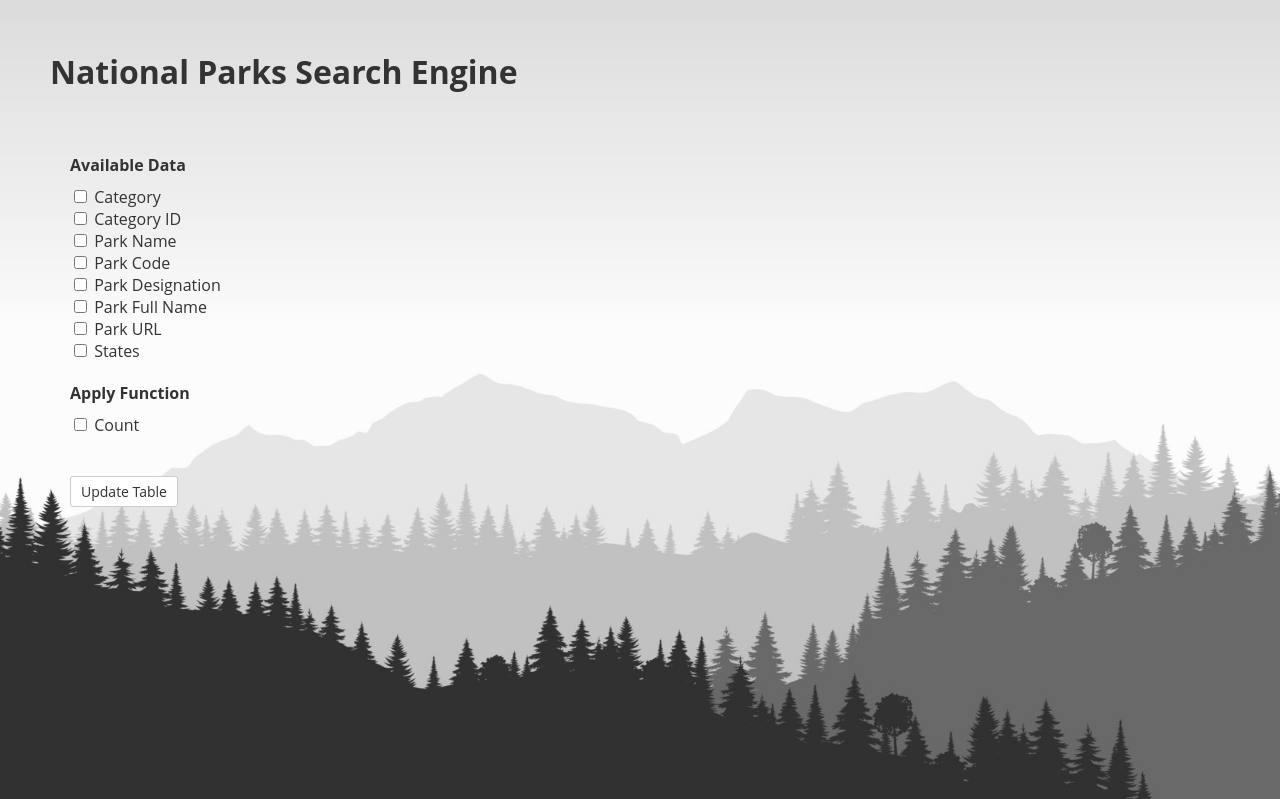
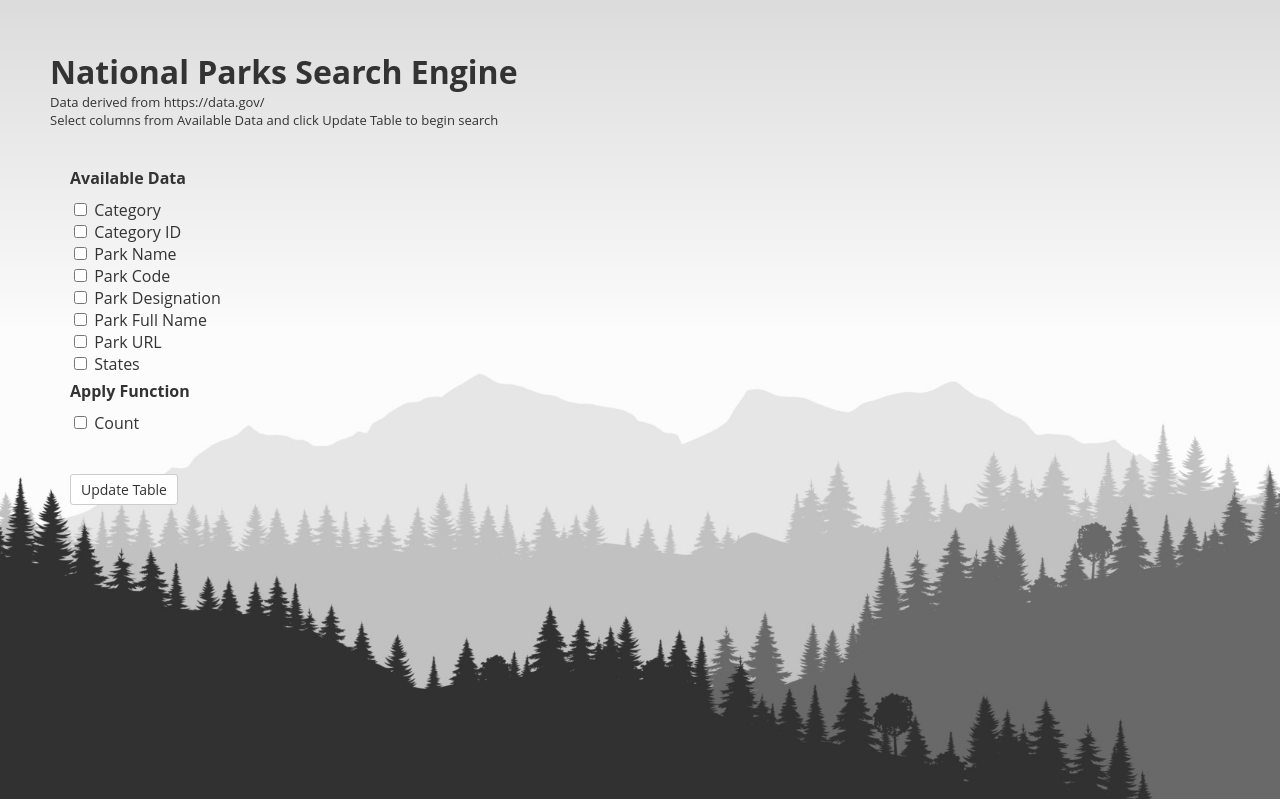
Before and after one commit to aelak/parks-data, a Flask app: page / in a window 1280 px wide. Shown: the top 799 px of the page. Run offline with Flask 3, Linux system fonts and the light colour scheme; some libraries are stand-ins or nearby versions.

Commit message:
edited code comments

```diff
--- a/function.py
+++ b/function.py
@@ -16,8 +16,6 @@ def count_now(table, headers):
     cat = {'Category', 'Category ID'}
     category_cols = list(set(no_count_headers) & cat)
     park_cols = list(set(no_count_headers) - cat)
-    print("this is category_cols:", category_cols)
-    print("this is park_cols:", park_cols)
 
     if category_cols:
         group_col = category_cols[0]
--- a/parse.py
+++ b/parse.py
@@ -18,10 +18,13 @@ def get_data():
     return data_list
 
 '''
-Data Structure of Raw Data:
+Data structure and content of raw data:
     keys for parsed:  dict_keys(['total', 'limit', 'start', 'data'])
     keys for 1st item in data:  dict_keys(['id', 'name', 'parks'])
     keys for 1st item in parks:  dict_keys(['states', 'parkCode', 'designation', 'fullName', 'url', 'name'])
+
+displaying_col() maps raw data label to custom labels (parkCode -> Park Code)
+Add, remove, or rename entries in displaying_col to change which data are included and how they are displayed.
 '''
 def displaying_col():
     return {
--- a/server.py
+++ b/server.py
@@ -25,14 +25,20 @@ def index():
 
     # 2) Populate
     rows = []
+    #There is a data dictionary, containing a list of parks which uses a park dictionary
     for d in data_list:
         for park in d['parks']:
             row = {}
-            for col in selected_cols:
-                if col == 'Category' or col == 'Category ID':
+            for col in selected_cols: #For only user-selected columns
+                #These two are items in the data dictionary
+                if col in {'Category', 'Category ID'}:
                     row[col] = d[col_map[col]]
+
+                #'Category' and 'Park Name' are both 'name' in raw data, here it is specified that 'Park Name' is the name in the park dictionary
                 elif col == 'Park Name':
                     row[col] = park[col_map[col]]
+
+                #The rest all belongs in the park dictionary
                 elif col in col_map:
                     row[col] = park.get(col_map[col], None)
             rows.append(row)
@@ -52,5 +58,5 @@ def index():
     return render_template('index.html', stats=park_stats, columns=selected_cols, headers=headers, col_map=col_map)
 
 if __name__ == "__main__":
-    serve(app, host="0.0.0.0", port=8000)
+    serve(app, host="0.0.0.0", port=8000) # production server
     #app.run(host="0.0.0.0", port=8000) #for running in development server
--- a/static/styles/style.css
+++ b/static/styles/style.css
@@ -33,8 +33,18 @@ body {
     z-index: -2;
 }
 
+.mb-4 {
+    margin-bottom: 0;
+}
+
+.title-description {
+    margin-top: 0;
+    font-size: small;
+    color: #333;
+}
+
 .checkbox-label {
-    margin-top: 20px;
+    margin-top: 5px;
     margin-bottom: 10px;
     font-weight: bold;
 }
--- a/templates/index.html
+++ b/templates/index.html
@@ -13,6 +13,12 @@
 <body>
     <div class="background-image"></div>
     <h1 class="mb-4">National Parks Search Engine</h1>
+
+    <p class="title-description">
+        Data derived from https://data.gov/ <br>
+        Select columns from Available Data and click Update Table to begin search
+    </p>
+
     <div class="content-container">
         <div class="form-container">
             <form action="/" method="get">
```
